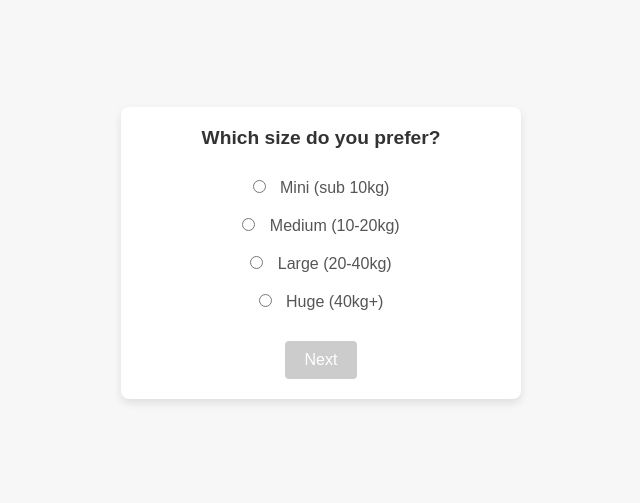
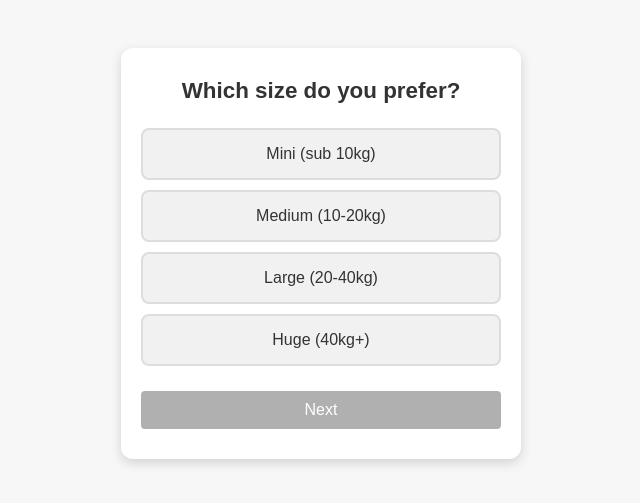
Before and after one commit to Nimrodrool/petco, a plain HTML site: page index.html in a window 1280 px wide. Shown: the part 147-650 px from the top of the page, without its empty margins (319-959 px from the left). Drawn offline with Linux system fonts and the light colour scheme.

Commit message:
Update style.css

```diff
--- a/style.css
+++ b/style.css
@@ -12,6 +12,7 @@ body {
     align-items: center;
     min-height: 100vh;
     background-color: #f7f7f7;
+    padding: 20px;
 }
 
 /* Questionnaire Styles */
@@ -20,49 +21,67 @@ body {
     max-width: 400px;
     width: 100%;
     margin: 20px;
-    padding: 20px;
+    padding: 30px 20px;
     background-color: white;
-    box-shadow: 0px 4px 8px rgba(0, 0, 0, 0.1);
-    border-radius: 8px;
+    box-shadow: 0px 4px 12px rgba(0, 0, 0, 0.15);
+    border-radius: 12px;
 }
 
 .question-container h2 {
-    font-size: 1.2em;
+    font-size: 1.4em;
     color: #333;
-    margin-bottom: 20px;
+    margin-bottom: 24px;
 }
 
 label {
     display: block;
-    padding: 10px 0;
+    padding: 15px;
+    margin: 10px 0;
     font-size: 1em;
-    color: #555;
+    color: #333;
+    background-color: #f1f1f1;
+    border: 2px solid #ddd;
+    border-radius: 8px;
     cursor: pointer;
+    transition: all 0.3s ease;
 }
 
-label input {
-    margin-right: 10px;
+label:hover {
+    background-color: #e9e9e9;
+}
+
+label input[type="radio"],
+label input[type="checkbox"] {
+    display: none;
+}
+
+label input[type="radio"]:checked + label,
+label input[type="checkbox"]:checked + label {
+    background-color: #007bff;
+    color: white;
+    border-color: #007bff;
 }
 
 button {
-    padding: 10px 20px;
-    margin-top: 20px;
+    margin-top: 15px;
+    padding: 10px;
+    width: 100%;
     border: none;
     border-radius: 4px;
-    font-size: 1em;
+    background-color: #4CAF50;
     color: white;
-    background-color: #007bff;
+    font-size: 16px;
     cursor: pointer;
     transition: background-color 0.3s;
 }
 
 button:disabled {
-    background-color: #ccc;
+    background-color: #b0b0b0;
     cursor: not-allowed;
 }
 
 button:not(:disabled):hover {
-    background-color: #0056b3;
+    background-color: #45a049;
 }
 
 /* Card Styling for Dog Profiles */
```
